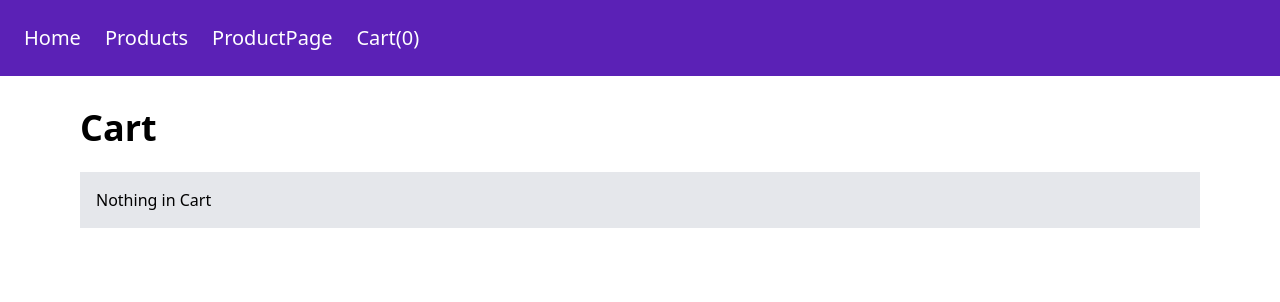
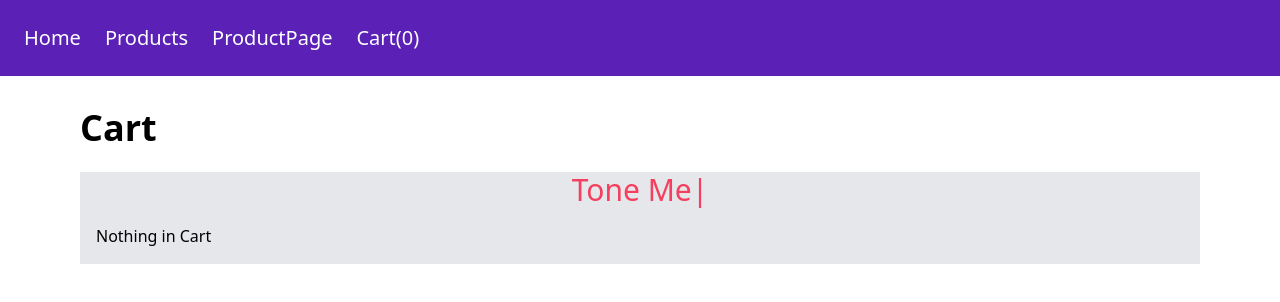
Before and after one commit to GokstadMan/react-ecom-app, a React (Create React App) app: page /cart in a window 1280 px wide. Shown: the top 302 px of the page. Built offline with nearby package versions, Linux system fonts and the light colour scheme.

Commit message:
Cool text added cart

```diff
--- a/package.json
+++ b/package.json
@@ -8,8 +8,10 @@
     "@testing-library/user-event": "^13.5.0",
     "react": "^18.2.0",
     "react-dom": "^18.2.0",
+    "react-icons": "^5.0.1",
     "react-router-dom": "^6.22.0",
     "react-scripts": "^5.0.1",
+    "react-typed": "^2.0.12",
     "web-vitals": "^2.1.4"
   },
   "scripts": {
--- a/src/components/Navbar.jsx
+++ b/src/components/Navbar.jsx
@@ -1,7 +1,6 @@
 import React, { useContext } from 'react';
 import{ Link } from "react-router-dom";
 import CartContext from './Context/CartContext';
-
 
 function Navbar() {
 
--- a/src/pages/Cart.js
+++ b/src/pages/Cart.js
@@ -1,5 +1,6 @@
 import { useContext } from "react";
 import CartContext from "../components/Context/CartContext";
+import {ReactTyped} from "react-typed";
 
 function Cart() {
 
@@ -8,6 +9,7 @@ function Cart() {
   return (
     <div className="mx-20 my-8">
       <h1 className="mb-6 font-semibold text-4xl">Cart</h1>
+      <ReactTyped className="flex justify-center text-3xl bg-gray-200 text-rose-500 text-center" strings={['Ben','Tone Merete','Milla']} typeSpeed={140} backSpeed={120} loop/>
       <div className="flex flex-col gap-6 p-4 bg-gray-200">
         {!(cart.length>0) ? "Nothing in Cart" : null}
         {cart.map((cartItem,index) => (
--- a/src/pages/NotFound.js
+++ b/src/pages/NotFound.js
@@ -5,7 +5,7 @@ function NotFound() {
   return (
     <div>
       <h1 className='text-4xl text-center text-white bg-gray-700 p-6'>This page doesn't exist!</h1>
-      <img src={NotHere} alt="notfound" />
+      <img src={NotHere} alt="notfound-pic" />
     </div>
   )
 }
```
Also changed, not shown: 1 other file (tests, documents, lock files or other folders).
